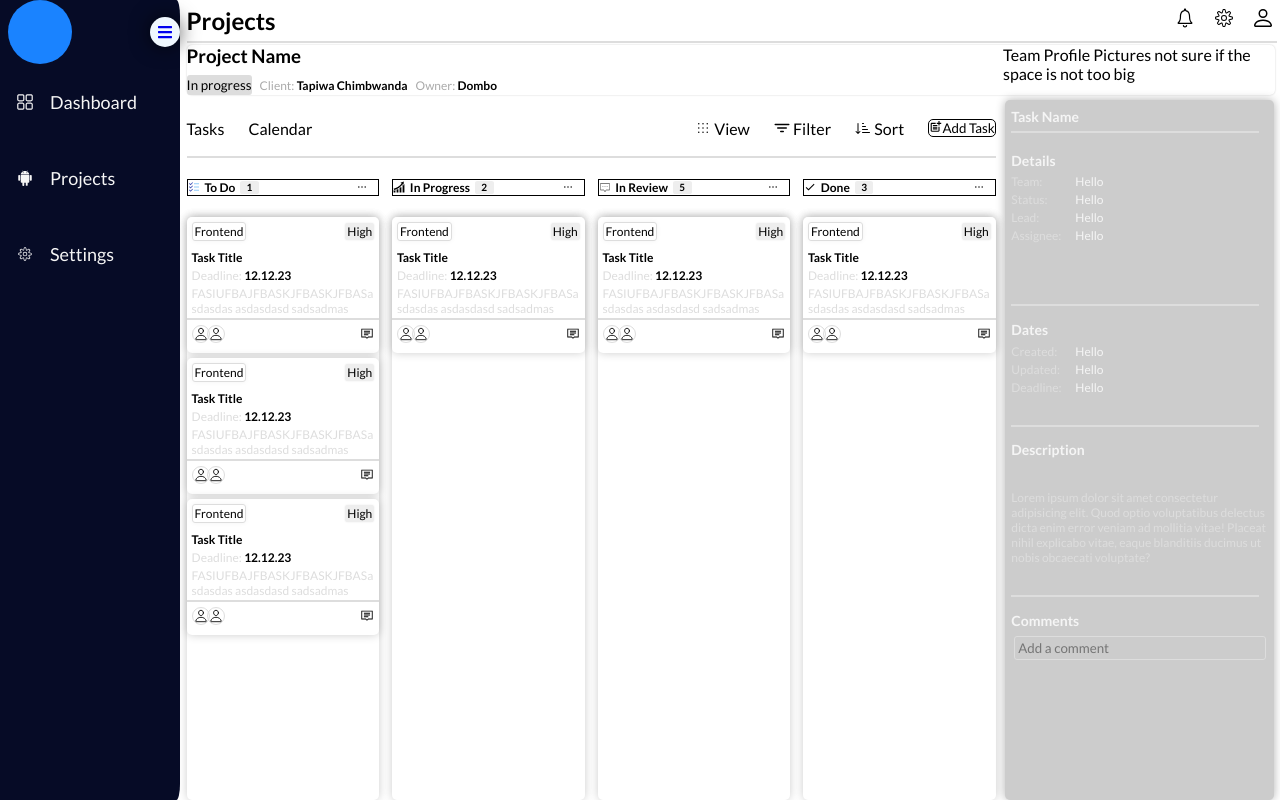
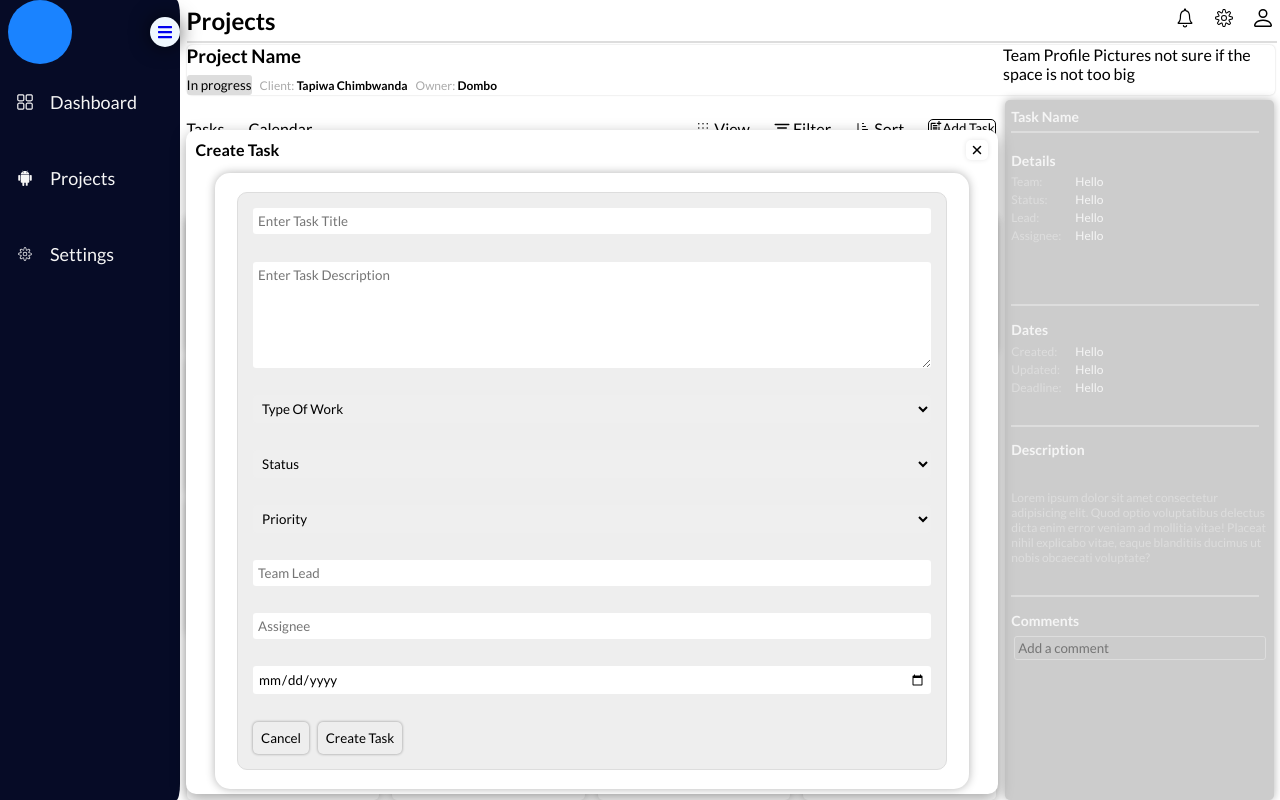
Before and after one commit to Civil-t/Task-Manager-CodexCue, a React (Vite) app: page /project in a window 1280 px wide. Both pictures are taken after a click on the button "Add Task". Built offline with nearby package versions, Linux system fonts and the light colour scheme.

Commit message:
finsished the create task modal and form design

```diff
--- /dev/null
+++ b/src/components/Projects/TasksMainCard/CreateTaskModal.css
@@ -0,0 +1,113 @@
+.modal-background {
+  background-color: rgba(0, 0, 0, 0.5);
+  position: fixed;
+  bottom: 2%;
+  right: 22%;
+  width: 63.5%;
+  height: 80.5%;
+  z-index: 100;
+}
+
+.modal-container {
+  background-color: white;
+  border-radius: 10px;
+  padding: 10px;
+  width: 100%;
+  height: 100%;
+  box-shadow: rgba(0, 0, 0, 0.35) 0px 5px 15px;
+  display: flex;
+  flex-direction: column;
+}
+
+#close-btn {
+  display: flex;
+  justify-content: space-between;
+  width: 100%;
+}
+#close-btn button {
+  border: none;
+  font-size: 1rem;
+  display: flex;
+  justify-content: center;
+  align-items: center;
+  padding: 2px 3px;
+  box-shadow: rgba(0, 0, 0, 0.1) 0px 0px 5px;
+}
+
+#task-title {
+  font-size: 1rem;
+  font-weight: bold;
+  margin-bottom: 10px;
+  outline: none;
+  height: 100%;
+  border: none;
+  margin: 0;
+  padding: 0;
+}
+
+#create-task-body {
+  width: 95%;
+  margin-top: 15px;
+  height: 100%;
+}
+
+#task-main-sec {
+  height: 100%;
+  width: 100%;
+  border: none;
+  box-shadow: rgba(0, 0, 0, 0.3) 0px 0px 10px;
+  margin: 0;
+  padding: 5px 0;
+  display: flex;
+  flex-direction: column;
+  justify-content: center;
+  align-items: center;
+  border-radius: 15px;
+}
+
+#task-main-sec form {
+  display: flex;
+  flex-direction: column;
+  justify-content: space-between;
+  width: 90%;
+  height: 90%;
+  background-color: #eee;
+  gap: 10px;
+  border-radius: 10px;
+  padding: 15px 15px;
+  margin: 5px;
+  border: 1px solid #ddd;
+}
+
+#form-btns {
+  display: flex;
+  justify-content: space-between;
+  width: 22%;
+}
+
+#form-btns button {
+  display: flex;
+  justify-content: center;
+  align-items: center;
+  padding: 8px 8px;
+  border: none;
+  box-shadow: rgba(0, 0, 0, 0.4) 0px 0px 3px;
+}
+
+#form-btns button:hover {
+  background-color: #ddd;
+}
+
+#task-main-sec form input,
+select,
+textarea {
+  outline: none;
+  border: none;
+  padding: 5px;
+  border-radius: 3px;
+}
+
+#task-main-sec form textarea {
+  max-width: 98.5%;
+  max-height: 100px;
+}
--- /dev/null
+++ b/src/components/Projects/TasksMainCard/CreateTaskModal.jsx
@@ -0,0 +1,65 @@
+import React from "react";
+import "./CreateTaskModal.css";
+import { IoClose } from "react-icons/io5";
+
+function CreateTaskModal({ closeModal }) {
+  return (
+    <div className="modal-background">
+      <div className="modal-container">
+        <div id="close-btn">
+          <h4 id="task-title">Create Task</h4>
+          <button onClick={() => closeModal(false)}>
+            <IoClose />
+          </button>
+        </div>
+        <div id="create-task-body">
+          <div id="task-main-sec">
+            <form>
+              <input type="text" placeholder="Enter Task Title" />
+              <textarea
+                placeholder="Enter Task Description"
+                rows="6"
+              ></textarea>
+
+              <select>
+                <option>Type Of Work</option>
+                <option value="design">Design</option>
+                <option value="development">Development</option>
+                <option value="frontend">Frontend</option>
+                <option value="backend">Backend</option>
+                <option value="testing">Testing</option>
+              </select>
+
+              <select>
+                <option>Status</option>
+                <option value="to-do">To Do</option>
+                <option value="in-progress">In Progress</option>
+                <option value="in-review">In Review</option>
+                <option value="completed">Completed</option>
+              </select>
+
+              <select>
+                <option>Priority</option>
+                <option value="high">High</option>
+                <option value="medium">Medium</option>
+                <option value="low">Low</option>
+              </select>
+
+              <input type="text" placeholder="Team Lead" />
+              <input type="assignee" placeholder="Assignee" />
+
+              <input type="date" placeholder="Deadline" />
+
+              <div id="form-btns">
+                <button type="submit">Cancel</button>
+                <button type="submit">Create Task</button>
+              </div>
+            </form>
+          </div>
+        </div>
+      </div>
+    </div>
+  );
+}
+
+export default CreateTaskModal;
--- a/src/components/Projects/TasksMainCard/MainCard.jsx
+++ b/src/components/Projects/TasksMainCard/MainCard.jsx
@@ -1,6 +1,8 @@
 import React from "react";
 import "./Main.css";
 import MiniCard from "../IndividualTaskCard/TaskMiniCard";
+import CreateTaskModal from "./CreateTaskModal";
+import { useState } from "react";
 
 import { PiDotsNine } from "react-icons/pi";
 import { IoFilter } from "react-icons/io5";
@@ -13,6 +15,8 @@ import { MdDone } from "react-icons/md";
 import { PiDotsThreeBold } from "react-icons/pi";
 
 function MainCard() {
+  const [showModal, setShowModal] = useState(false);
+
   return (
     <>
       <div id="main-container">
@@ -34,10 +38,11 @@ function MainCard() {
                 <BsSortDownAlt />
                 <p>Sort</p>{" "}
               </div>
-              <button>
+              <button onClick={() => setShowModal(true)}>
                 <MdOutlinePostAdd />
                 Add Task
               </button>
+              {showModal && <CreateTaskModal closeModal={setShowModal} />}
             </div>
           </div>
           <hr />
```
Also changed, not shown: src/images/createtaskmodal.png (added).
